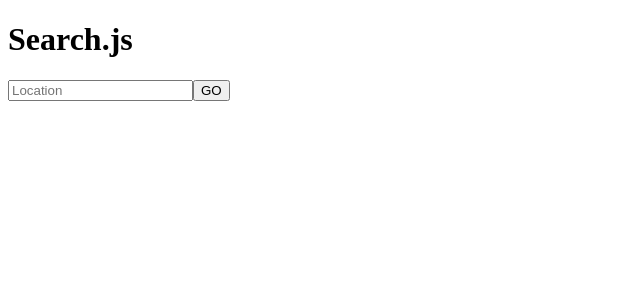
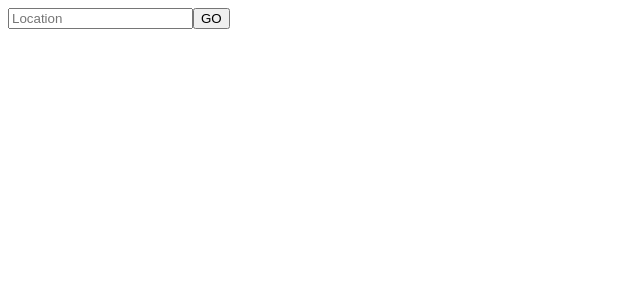
Before and after one commit to stevendelro/redux-darksky, a React (Create React App) app: page / in a window 1280 px wide. Shown: the top 300 px of the page, without its empty margins (0-640 px from the left). Built offline with nearby package versions, Linux system fonts and the light colour scheme.

Commit message:
Removed h1

```diff
--- a/src/components/Search.js
+++ b/src/components/Search.js
@@ -16,7 +16,6 @@ class Search extends React.Component {
   render() {
     return (
       <div>
-        <h1>Search.js</h1>
         <form onSubmit={this.onFormSubmit}>
           <input
             type='text'
```
